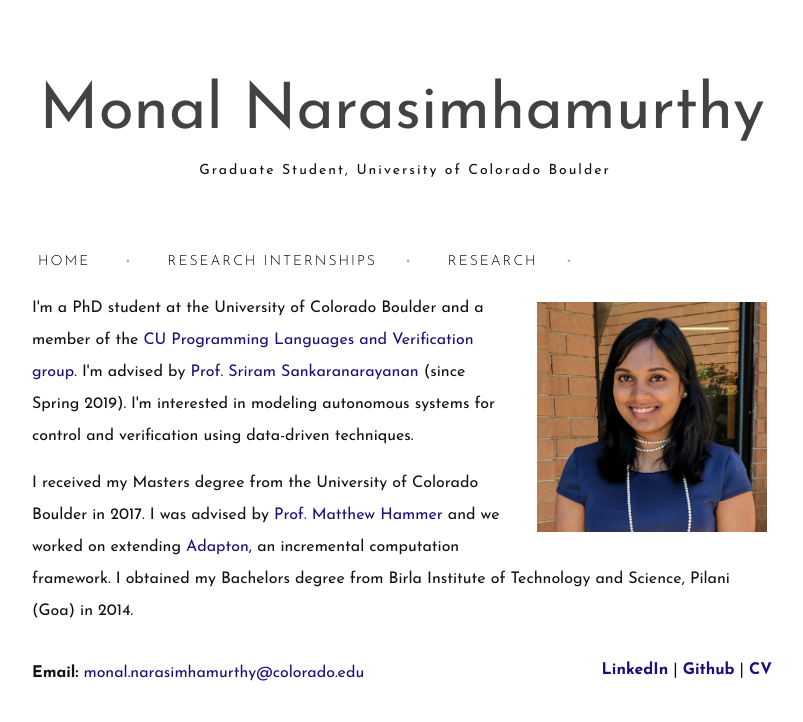
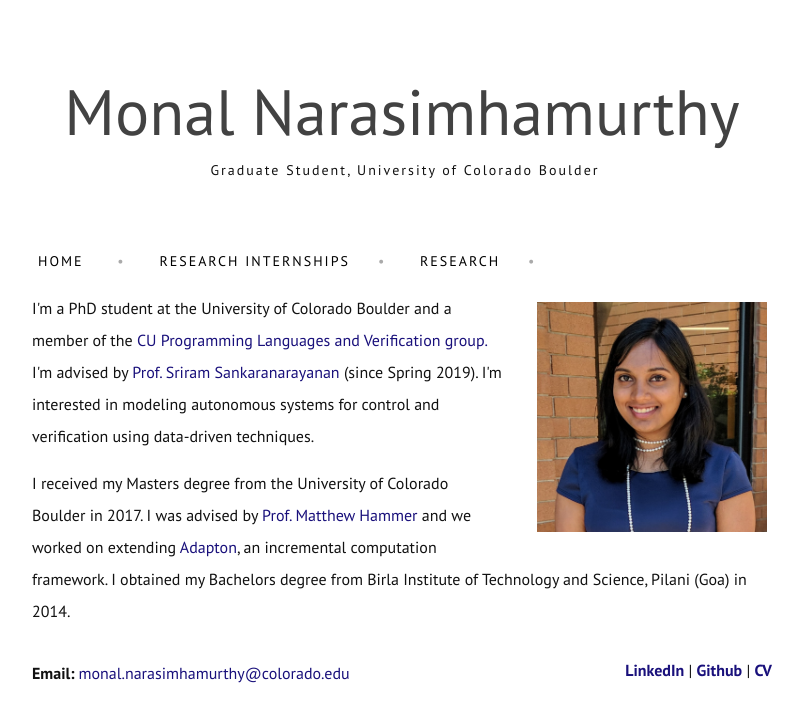
Before and after one commit to monal/monal.github.io, a Jekyll site: the page built from index.html, in a window 1280 px wide. Shown: the top 722 px of the page, without its empty margins (238-1041 px from the left). Built offline with Jekyll 4.4.1, drawn with Linux system fonts in a browser that asks for light colours; nearby versions of some CDN libraries.

Commit message:
update font

```diff
--- a/css/style.scss
+++ b/css/style.scss
@@ -6,7 +6,7 @@
 
 
 // Our variables
-$base-font-family: "Josefin Sans", Helvetica, Arial, sans-serif;
+$base-font-family: "PT Sans", Helvetica, Arial, sans-serif;
 $base-font-size:   16px;
 $base-font-weight: 400;
 $small-font-size:  $base-font-size * 0.875;
@@ -377,7 +377,7 @@
 .site-title {
   font-size: 64px;
   font-weight: 100;
-  font-family: 'Josefin Sans';
+  font-family: 'PT Sans';
   text-transform: capitalize;
   font-weight: 500;
   margin-top: 1em;
@@ -390,7 +390,7 @@
   font-size: 14px;
   letter-spacing: 2px;
   text-indent: 6px;
-  font-family: 'Josefin Sans';
+  font-family: 'PT Sans';
 }
 .exclamationMark {
   padding-left: 2em;
@@ -402,7 +402,7 @@
   font-size: 14px;
   letter-spacing: 2px;
   text-indent: 6px;
-  font-family: 'Josefin Sans';
+  font-family: 'PT Sans';
   font-weight: 300;
   padding-top: 5em;
 }
@@ -410,12 +410,12 @@
   text-transform: uppercase;
   letter-spacing: 2px;
   text-indent: 2px;
-  font-family: "Josefin Sans";
+  font-family: "PT Sans";
   font-size: 12px;
 }
 .page-tagline {
   font-size: 18px;
-  font-family: "Josefin Sans";
+  font-family: "PT Sans";
   color: rgb(170, 170, 170);
   text-align: center;
   text-transform: lowercase;
@@ -491,7 +491,7 @@
   margin-left: 0;
 }
 .small-site-title {
-  font-family: "Josefin Sans";
+  font-family: "PT Sans";
 }
 .footer-col-wrapper {
   font-size: 15px;
@@ -500,7 +500,7 @@
   @extend %clearfix;
 }
 .footer-content {
-  font-family: "Josefin Sans";
+  font-family: "PT Sans";
   font-weight: 300;
   letter-spacing: 1px;
 }
@@ -575,7 +575,7 @@
   font-size: 62px;
 
   text-align: center;
-  font-family: "Josefin Sans";
+  font-family: "PT Sans";
   font-weight: 900;
   @include media-query($on-laptop) {
     font-size: 36px;
--- a/stylesheets/styles.css
+++ b/stylesheets/styles.css
@@ -1,7 +1,7 @@
 body {
   background-color: #fff;
   padding:50px;
-  font-family: 'Josefin Sans', "Helvetica Neue", Helvetica, Arial, sans-serif;
+  font-family: 'PT Sans', "Helvetica Neue", Helvetica, Arial, sans-serif;
   color:#727272;
   font-weight:400;
 }
--- a/stylesheets/stylesheet.css
+++ b/stylesheets/stylesheet.css
@@ -4,7 +4,7 @@
 body {
   padding: 0;
   margin: 0;
-  font-family: "Open Sans", "Helvetica Neue", Helvetica, Arial, sans-serif;
+  font-family: "PT Sans", "Helvetica Neue", Helvetica, Arial, sans-serif;
   font-size: 16px;
   line-height: 1.5;
   color: #606c71; }
```
